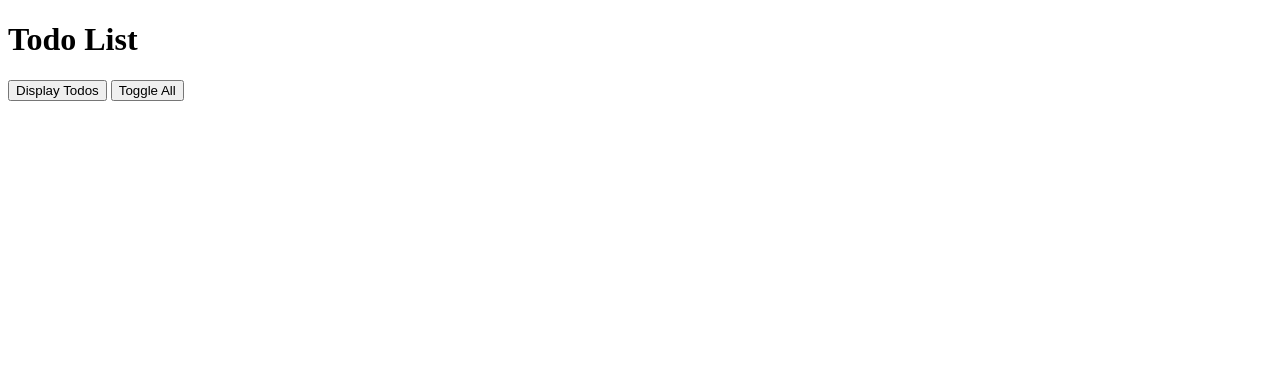
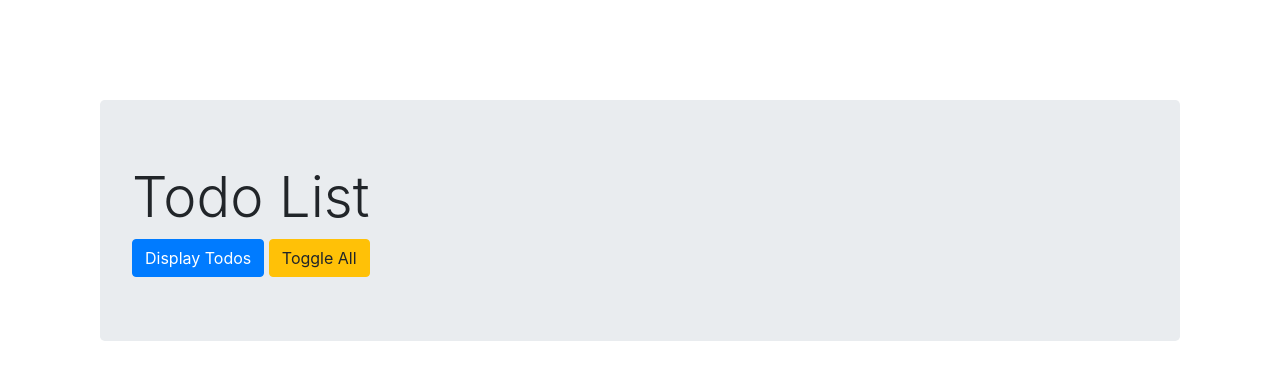
Before and after one commit to spaik11/final-todo-app, a plain HTML site: page index.html in a window 1280 px wide. Drawn offline with nearby package versions, Linux system fonts and the light colour scheme.

Commit message:
implementing bootstrap and creating todos object

```diff
--- a/index.html
+++ b/index.html
@@ -5,11 +5,14 @@
         <meta charset="UTF-8">
         <meta name="viewport" content="width=device-width, initial-scale=1">
         <link href="./style.css" rel="stylesheet" type="text/css">
+        <link rel="stylesheet" href="https://stackpath.bootstrapcdn.com/bootstrap/4.4.1/css/bootstrap.min.css" integrity="sha384-Vkoo8x4CGsO3+Hhxv8T/Q5PaXtkKtu6ug5TOeNV6gBiFeWPGFN9MuhOf23Q9Ifjh" crossorigin="anonymous">
     </head>
     <body>
-        <h1>Todo List</h1>
-        <button>Display Todos</button>
-        <button>Toggle All</button>
+            <div class="jumbotron">
+        <h1 class="display-4">Todo List</h1>
+        <button id="displayTodosButton" type="button" class="btn btn-primary">Display Todos</button>
+        <button type="button" class="btn btn-warning">Toggle All</button>
+            </div>
         <script src="./main.js"></script>
     </body>
 </html>
--- a/main.js
+++ b/main.js
@@ -0,0 +1,5 @@
+const todoList = {
+    todos: [],
+
+
+};
--- a/style.css
+++ b/style.css
@@ -0,0 +1,3 @@
+body {
+    padding: 100px;
+}
```
